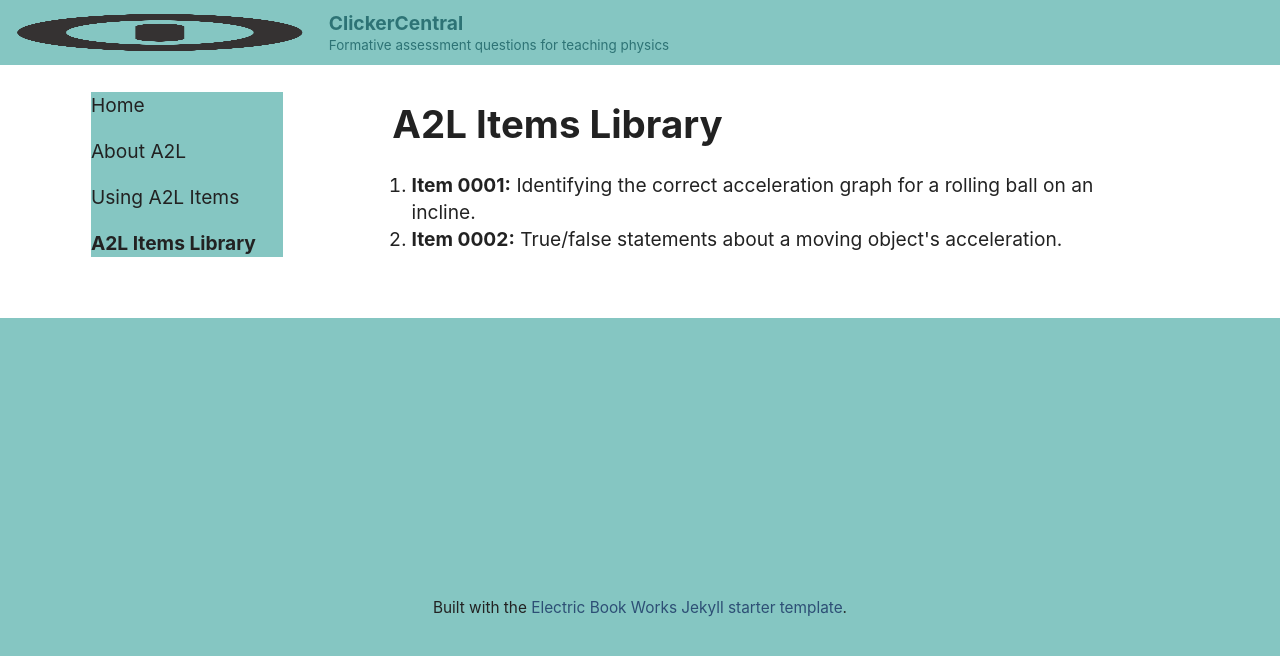
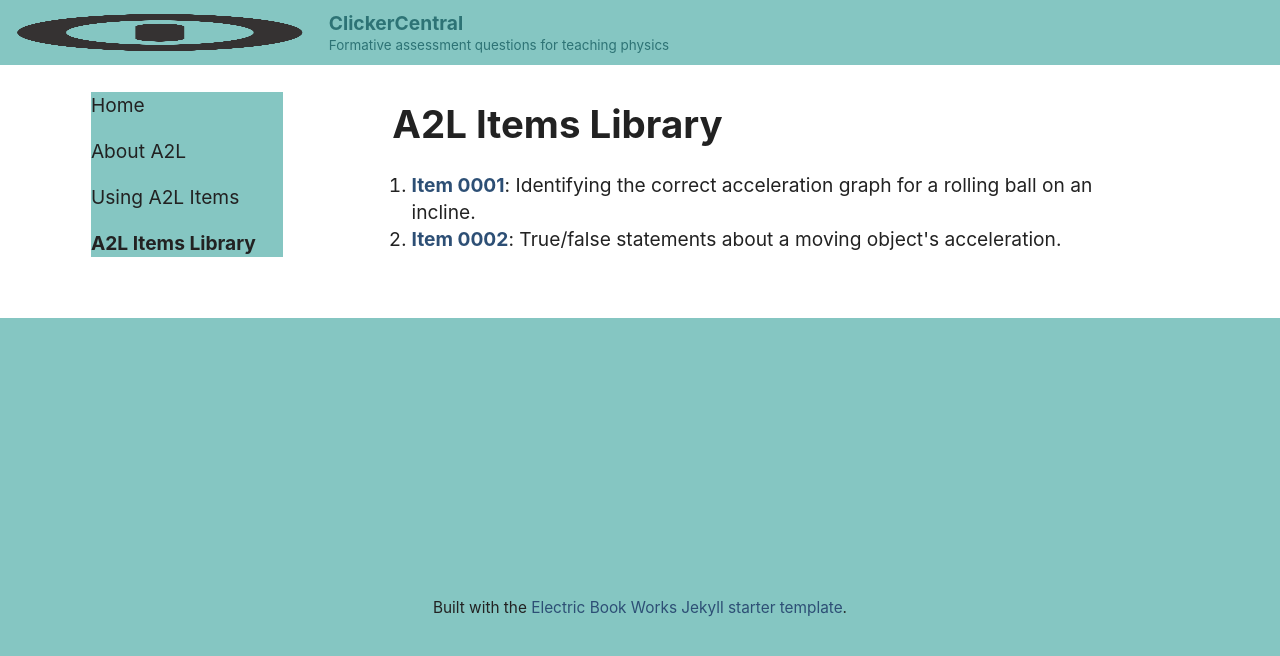
Before and after one commit to ibeatty/clickercentral, a Jekyll site: the page built from library.md, in a window 1280 px wide. Shown: the top 656 px of the page. Built offline with Jekyll 4.4.1, drawn with Linux system fonts in a browser that asks for light colours.

Commit message:
Added URLs to items list

```diff
--- a/library.md
+++ b/library.md
@@ -7,7 +7,7 @@ title: A2L Items Library
 <ol>
 
 {% for item in site.items %}
-  <li class="items_list"><strong>{{ item.name }}:</strong> {{ item.description }}</li>
+  <li class="items_list"><strong><a href="{{ item.url }}">{{ item.name }}</a></strong>: {{ item.description }}</li>
 {% endfor %}
 
 </ol>
```
